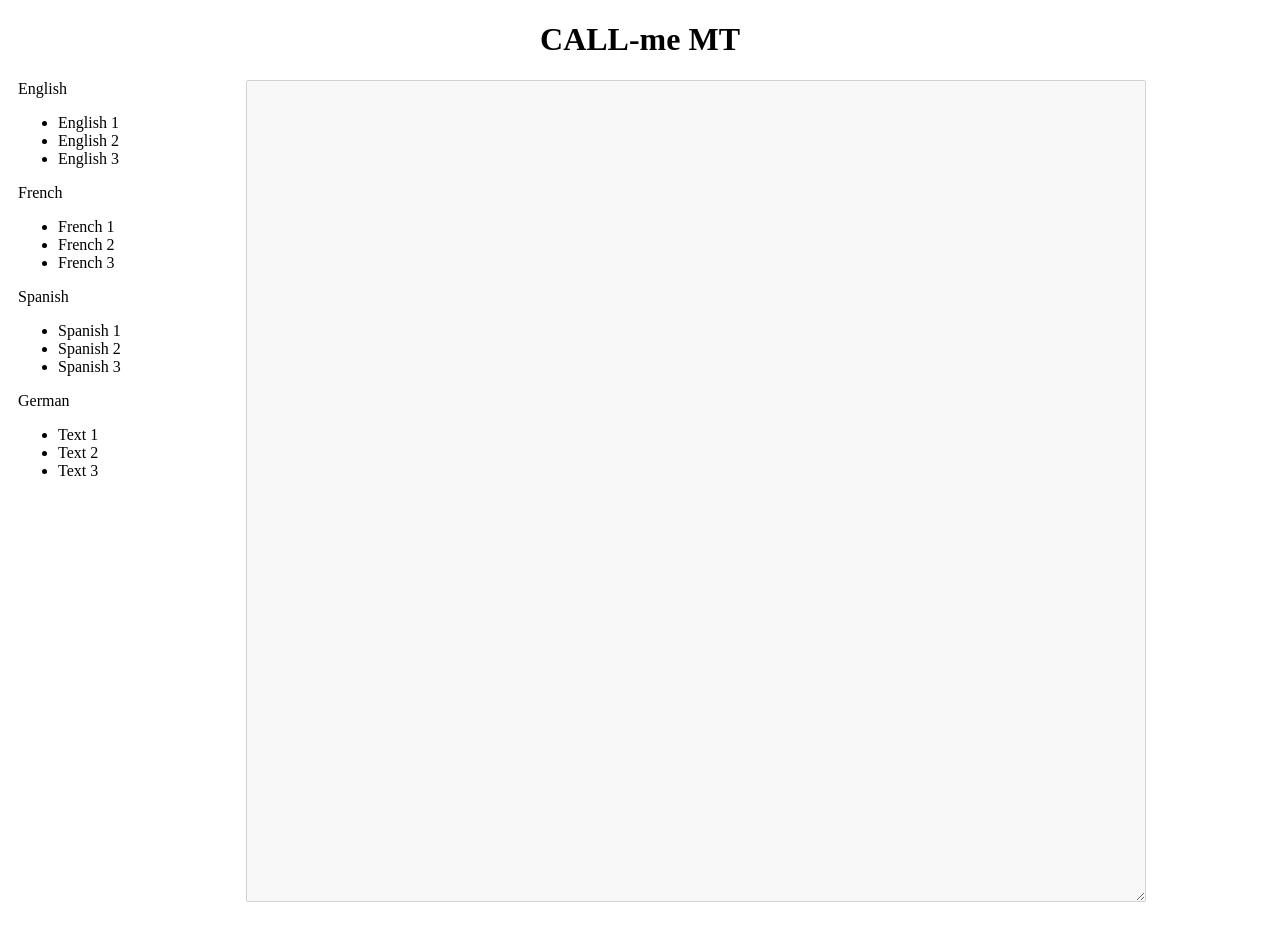
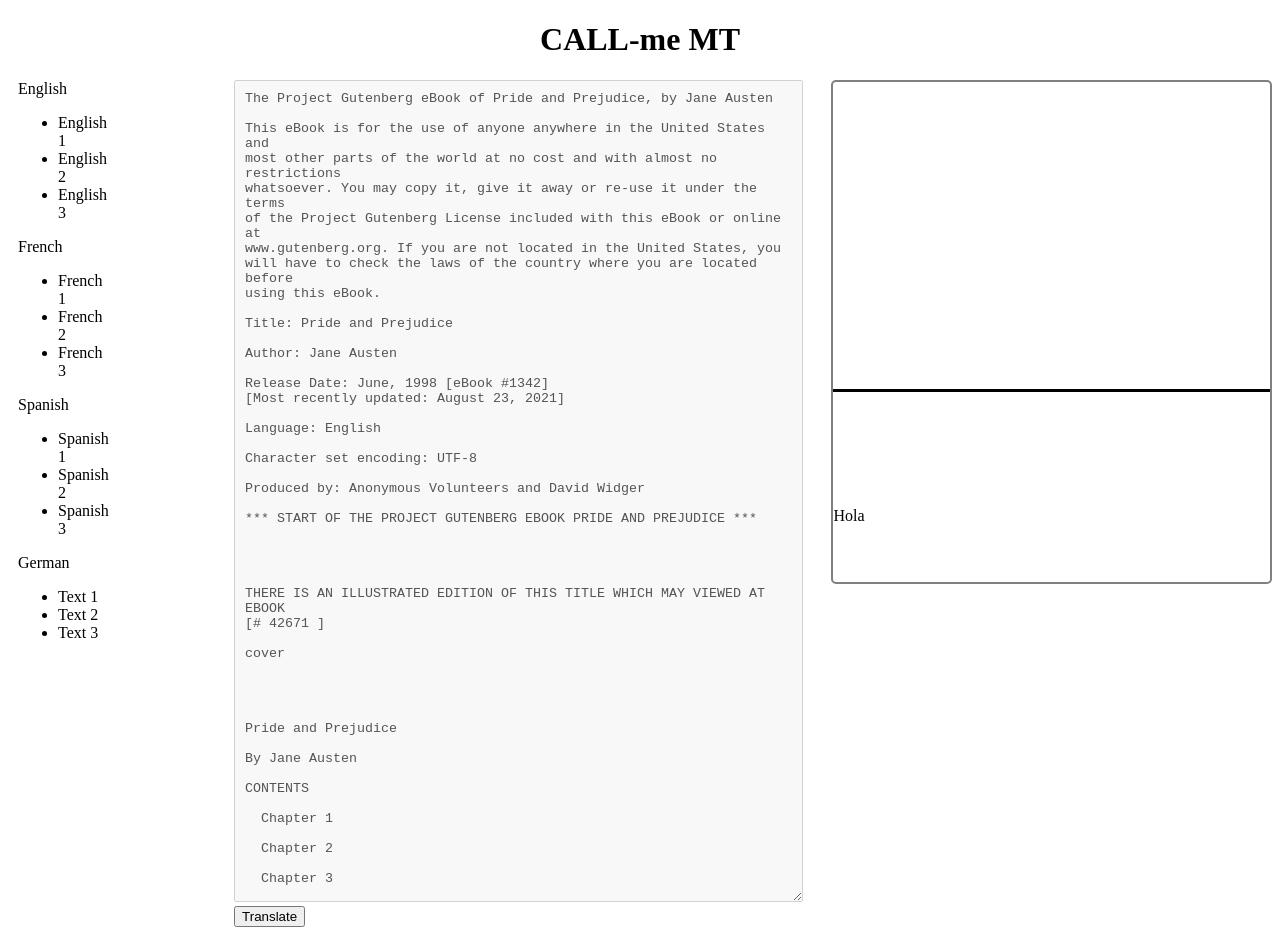
Before and after one commit to maddiecomtois/CALL-me-MT, an Angular app in the folder CALL-me-MT/: page / in a window 1280 px wide. Before the commit the page ends 914 px from the top, so only its background shows below. Built offline with nearby package versions, Linux system fonts and the light colour scheme; no server answers.

Commit message:
get selected text

```diff
--- a/CALL-me-MT/src/app/app.component.css
+++ b/CALL-me-MT/src/app/app.component.css
@@ -13,7 +13,7 @@
 }
 
 .textContainer {
-  width:70%;
+  width:50%;
   height:auto;
 }
 
@@ -26,3 +26,19 @@
 li:hover {
   cursor:pointer;
 }
+
+.translateContainer {
+  display:flex;
+  flex-direction: column;
+  justify-content: space-around;
+  margin-left:50px;
+  height:500px;
+  width:500px;
+  border: 2px solid grey;
+  border-radius: 5px;
+}
+
+.translatedText {
+  border-bottom-style: solid;
+  height:50%;
+}
--- a/CALL-me-MT/src/app/app.component.html
+++ b/CALL-me-MT/src/app/app.component.html
@@ -38,8 +38,13 @@
   </div>
 
   <div class="textContainer">
-    <textarea id="textContent" name="displayText" class="textBox" withspellcheck="false" disabled>
-    </textarea>
+    <textarea id="textContent" name="displayText" class="textBox" withspellcheck="false" disabled></textarea>
+    <button (click)="getSelectedText()"> Translate </button>
+  </div>
+
+  <div class="translateContainer">
+    <div class="translatedText">{{textToTranslate}}</div>
+    <div > Hola {{translatedText}}</div>
   </div>
 
 </div>
--- a/CALL-me-MT/src/app/app.component.ts
+++ b/CALL-me-MT/src/app/app.component.ts
@@ -10,6 +10,9 @@
 })
 export class AppComponent {
   title = 'CALL-me-MT';
+  textArea:any;
+  textToTranslate:string = '';
+  translatedText:string = '';
 
 
   constructor(private ts:TranslateService, private http: HttpClient){}
@@ -17,37 +20,27 @@
 
   ngOnInit(): void {
 
+    this.textArea = <HTMLInputElement>document.getElementById("textContent");
+
     this.ts.getUsageStats().subscribe( res => {
       console.log(res);
     });
 
-    //let spanishData = this.http.get('../assets/spanishTest.txt').toPromise()!;
-    //console.log(spanishData);
-    //textarea.value = spanishData;
-
-    /*
-    const myArea = <HTMLInputElement>document.getElementById("textContent")
-    if(myArea) {
-      myArea.value = "Hello world!"
-      myArea.onclick = (e) => {
-        if(e.currentTarget) {
-          let i = e.currentTarget.selectionStart
-          console.log(this.getTheWord(i, myArea.value))
-
-        }
-
-      }
-
-    }
-    */
-
+    this.getText('english1.txt');
 
   }
 
+  getSelectedText(){
+    let text = this.textArea.value;
+    let indexStart = this.textArea.selectionStart!;
+    let indexEnd = this.textArea.selectionEnd!;
+    this.textToTranslate = text.substring(indexStart, indexEnd);
+  }
+
+
   async getText(text:string) {
-    let textarea = <HTMLInputElement>document.getElementById("textContent");
     await this.http.get(`../assets/${text}`, {responseType: 'text' as 'json'}).subscribe((data: any) => {
-      textarea.value = data;
+      this.textArea.value = data;
     });
   }
 
```
